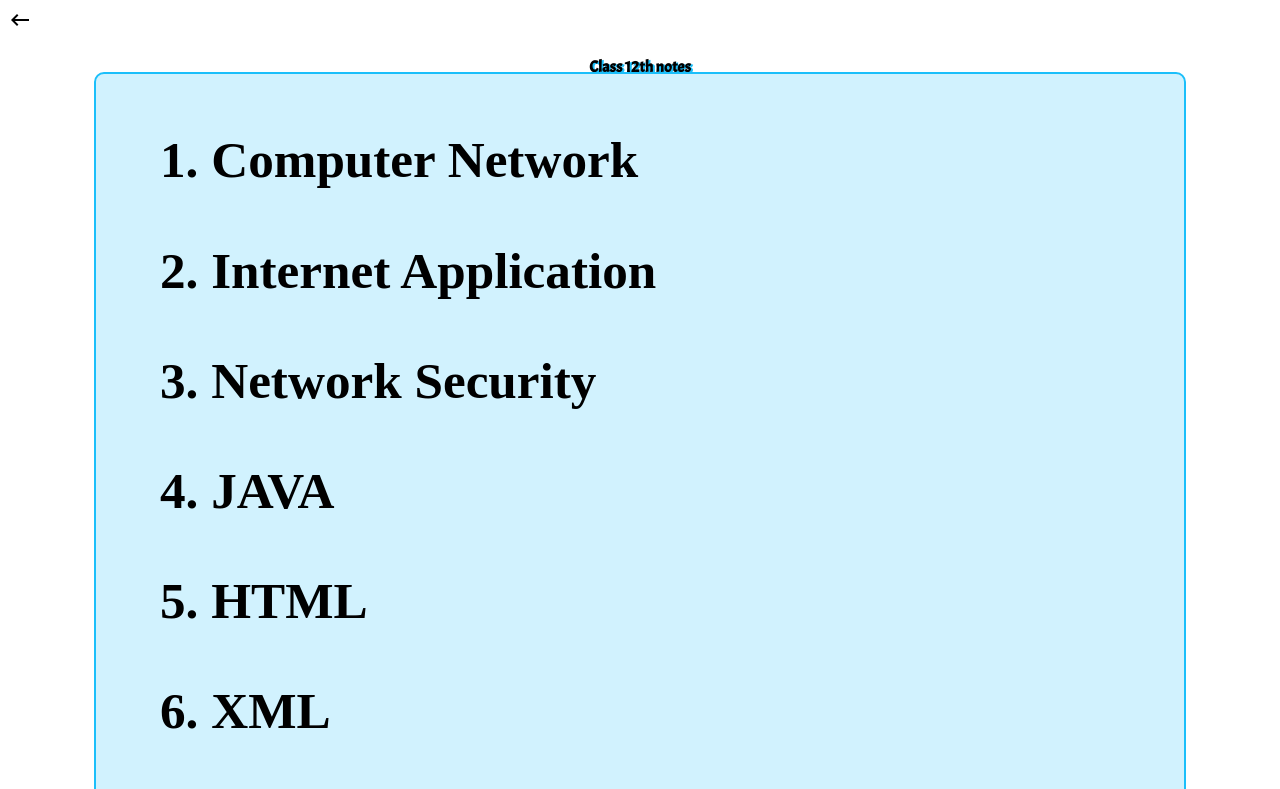
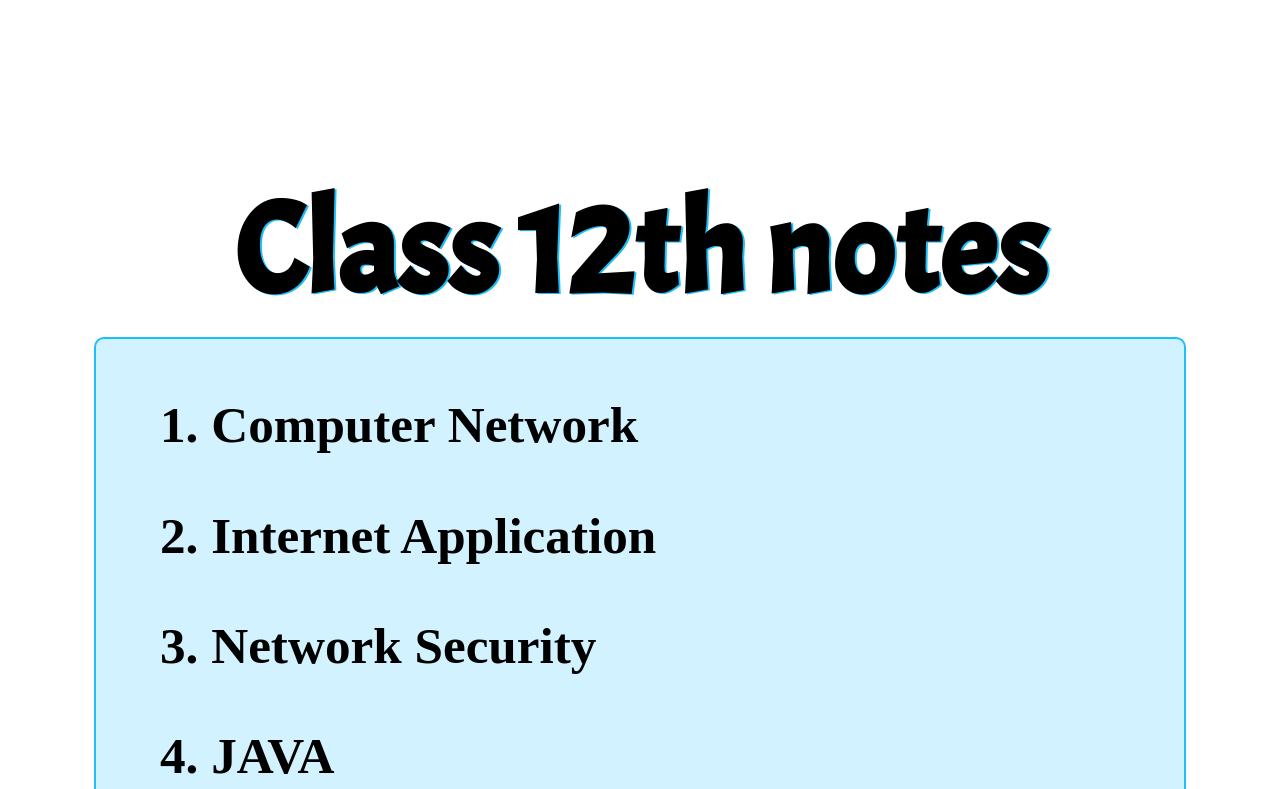
Before and after one commit to Haresh79/Amaclass, a plain HTML site: page notes.html in a window 1280 px wide. Shown: the top 789 px of the page. Drawn offline with nearby package versions, Linux system fonts and the light colour scheme.

Commit message:
Update notes.html

```diff
--- a/notes.html
+++ b/notes.html
@@ -15,10 +15,10 @@
 <style type="text/css">
 @import url('https://fonts.googleapis.com/css2?family=Acme&display=swap');
 h4{ font-family:'acme';
-    font-size:10v;
+    font-size:10vw;
     text-shadow:2px 1px #1bbffa;
     text-align:center;
-    margin-bottom:-5px;
+    margin-bottom:5px;
   }
     h3{
     font-size:4vw;
@@ -49,11 +49,7 @@
 </style>
 </head>
 <body>
-<div class="header">
-<a class="material-symbols-outlined" href="index.html" >
-keyboard_backspace
-</a>
-</div>
+
 <h4>Class 12th notes</h4>
 <div class="it-notes">
 <a href="https://drive.google.com/file/d/1L1A5kDYLQ90hjdmHisDsOygWbegP8A31/view?usp=drivesdk"><h3>1. Computer Network</h3></a>
```
